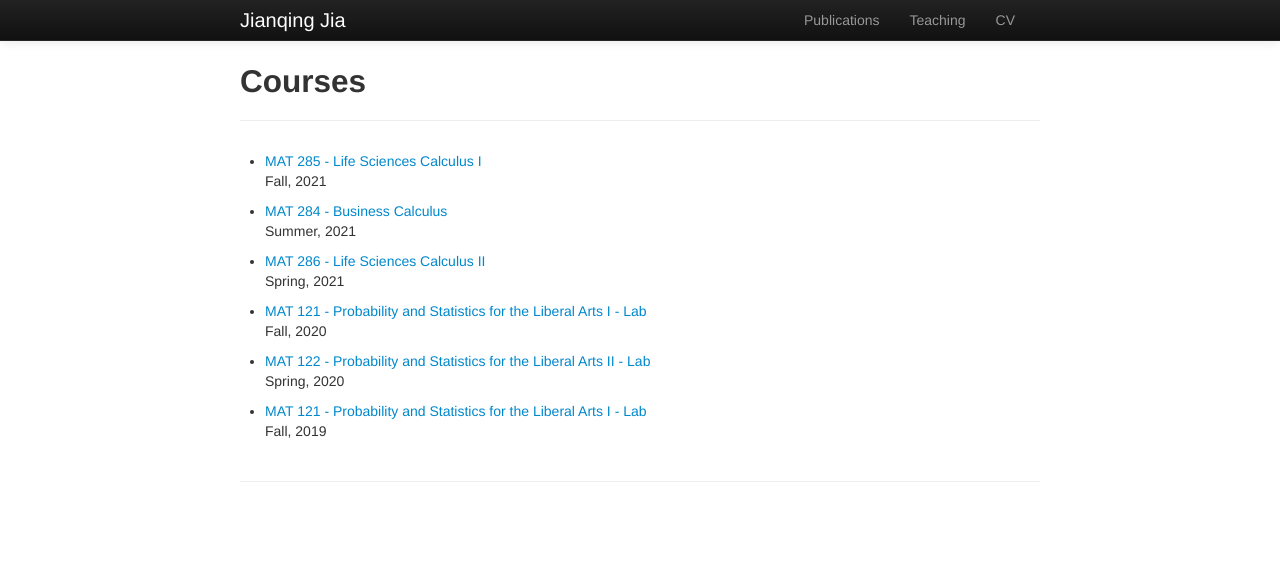
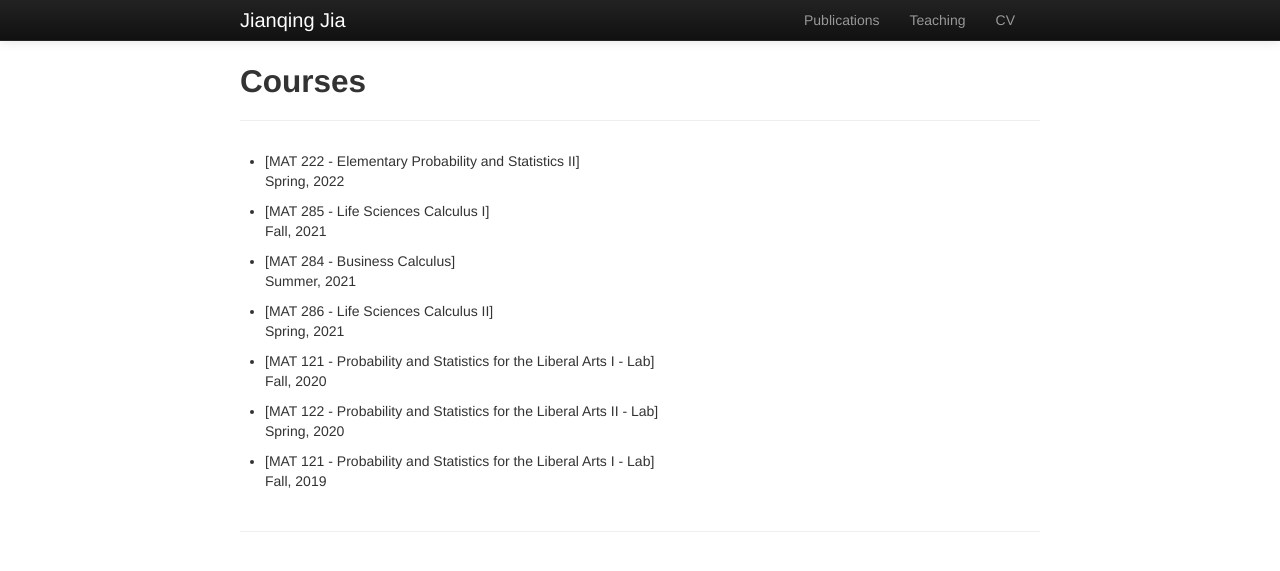
Before and after one commit to jjasonjia/jjasonjia.github.io, a Jekyll site: the page built from pages/courses.md, in a window 1280 px wide. Shown: the top 571 px of the page. Built offline with Jekyll 4.4.1, drawn with Linux system fonts in a browser that asks for light colours.

Commit message:
Update courses.md

```diff
--- a/pages/courses.md
+++ b/pages/courses.md
@@ -2,23 +2,25 @@
 layout: page
 title: Courses
 ---
+- [MAT 222 - Elementary Probability and Statistics II]
+Spring, 2022
 
-- [MAT 285 - Life Sciences Calculus I]({{sites.baseurl}}/courses/smcm-f21.html)
+- [MAT 285 - Life Sciences Calculus I]
 Fall, 2021
 
-- [MAT 284 - Business Calculus]({{sites.baseurl}}/courses/smcm-f21.html)
+- [MAT 284 - Business Calculus]
 Summer, 2021
 
-- [MAT 286 - Life Sciences Calculus II]({{sites.baseurl}}/courses/smcm-f21.html)
+- [MAT 286 - Life Sciences Calculus II]
 Spring, 2021
 
-- [MAT 121 - Probability and Statistics for the Liberal Arts I - Lab]({{sites.baseurl}}/courses/btc-s21.html)
+- [MAT 121 - Probability and Statistics for the Liberal Arts I - Lab]
 Fall, 2020
 
-- [MAT 122 - Probability and Statistics for the Liberal Arts II - Lab]({{sites.baseurl}}/courses/smcm-f20.html)
+- [MAT 122 - Probability and Statistics for the Liberal Arts II - Lab]
 Spring, 2020
 
-- [MAT 121 - Probability and Statistics for the Liberal Arts I - Lab]({{sites.baseurl}}/courses/btc-s21.html)
+- [MAT 121 - Probability and Statistics for the Liberal Arts I - Lab]
 Fall, 2019
 
 <!-- - [Modern Computational Statistics]({{sites.baseurl}}/courses/mcs-f19.html)
```
